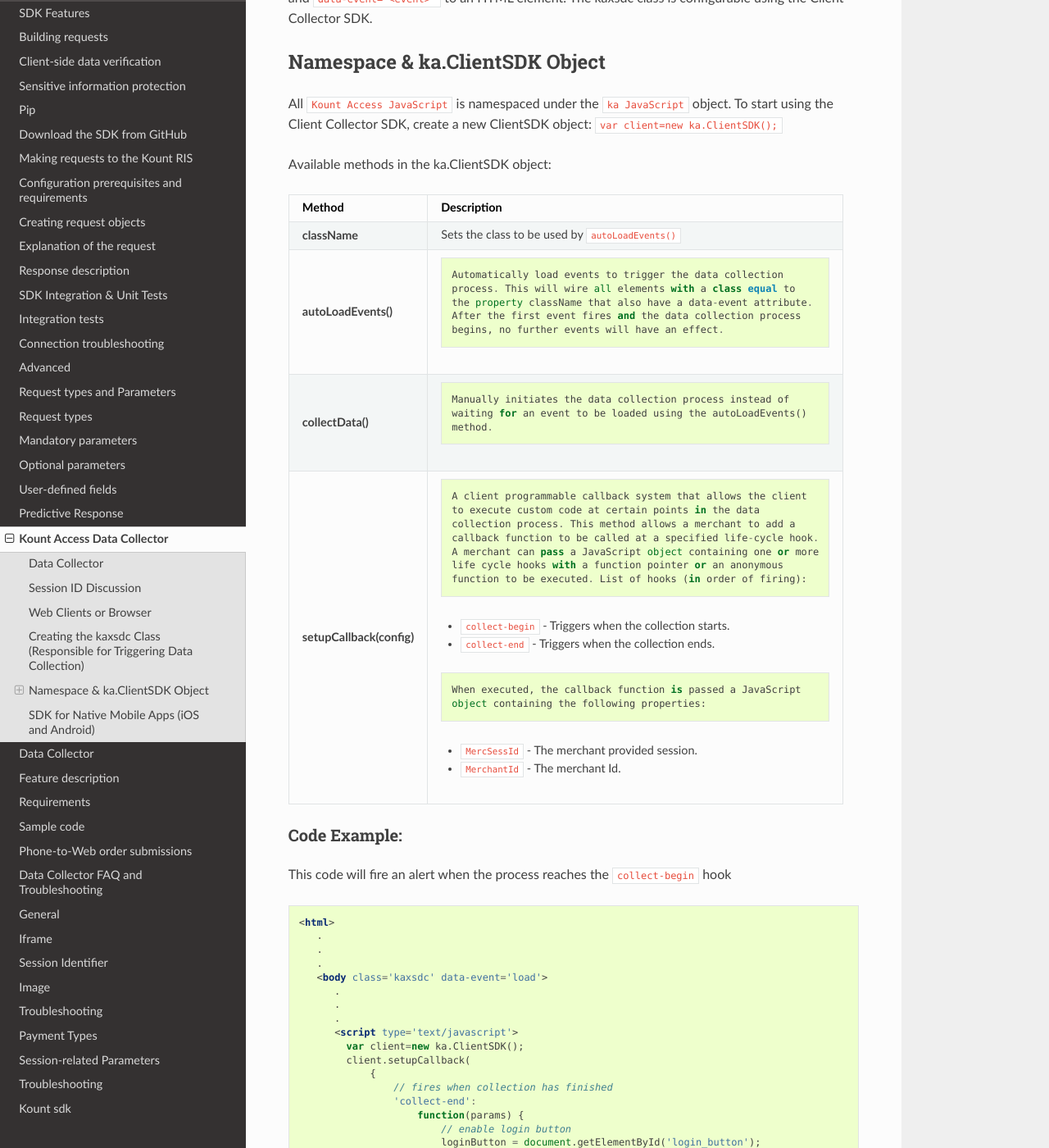
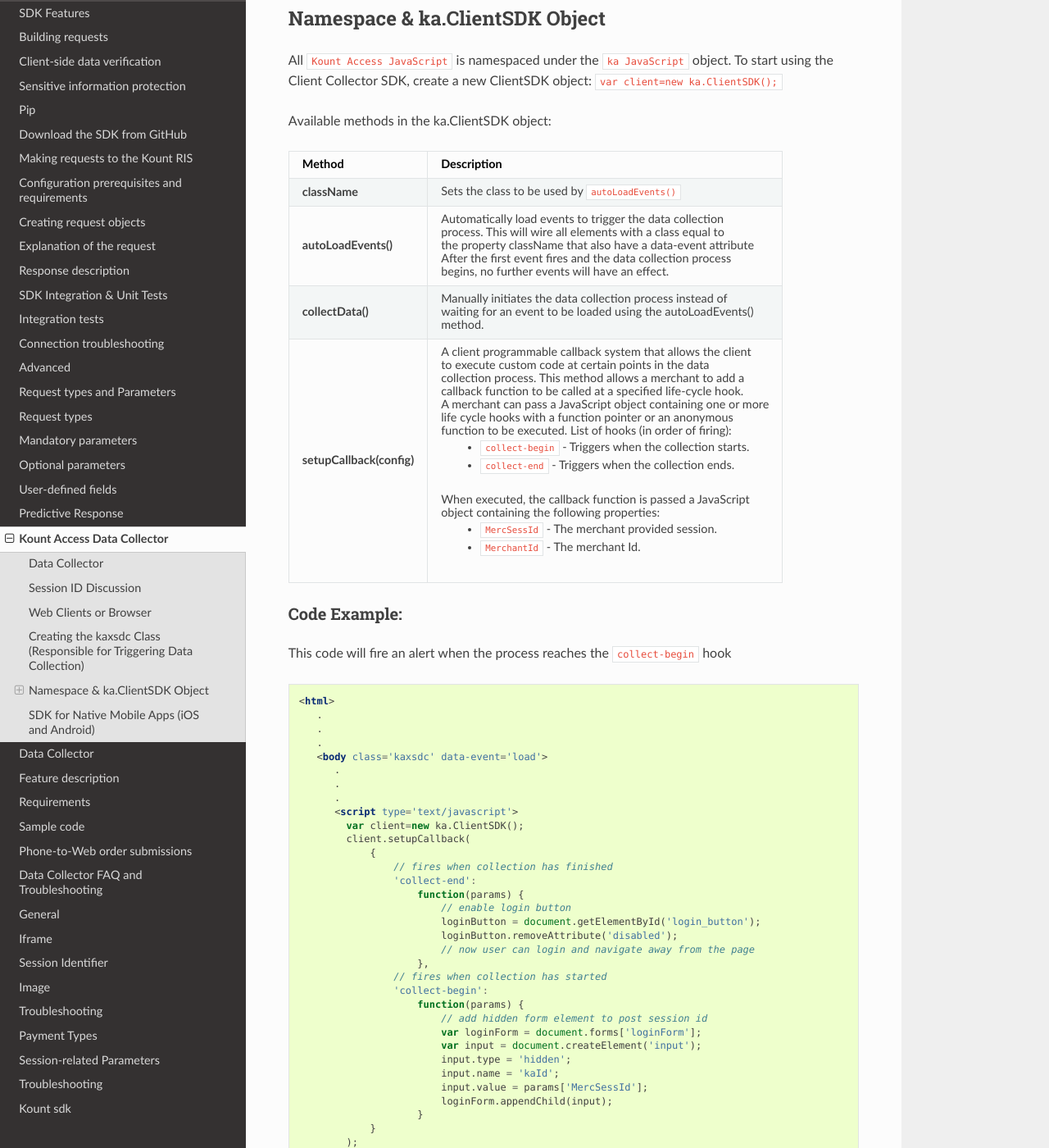
Before and after one commit to Kount/kount-ris-python-sdk, a Sphinx documentation site: the page built from docs/KountAccessDataCollector.rst, in a window 1280 px wide and 1400 px high, scrolled down 1531 px. Shown: the whole window at 82% size. Built offline with Sphinx 7.4.7 and the Read the Docs theme 2.0.0, drawn with Linux system fonts in a browser that asks for light colours; some of the changed lines change nothing that is shown; some of the changed text lies outside the part shown.

Commit message:
Update KountAccessDataCollector.rst
fixed br

```diff
--- a/docs/KountAccessDataCollector.rst
+++ b/docs/KountAccessDataCollector.rst
@@ -40,16 +40,18 @@
 Add the ``<script>`` tag and an ``<img>`` tag to the web page where you
 want to trigger the ``Data Collection`` to occur.
 
+
+.. |br| raw:: html
+
+   <br />
+
 +---------------+--------------+-----------------------------------------------------+
 | Field         | Parameter    | Value                                               |
 +===============+==============+=====================================================+
 | **merchantId**| ``m``        | six digit Merchant ID number issued by Kount        |
 +---------------+--------------+-----------------------------------------------------+
-| **sessionId** | ``s``        |::                                                   |
-|               |              |                                                     |
-|               |              |  32 character session id; see Session ID Discussion |
-|               |              |  above for more information                         |
-|               |              |                                                     |
+| **sessionId** | ``s``        |32 character session id; see Session ID |br|         |
+|               |              |Discussion above for more information                |
 +---------------+--------------+-----------------------------------------------------+
 
 .. line-block::
@@ -89,50 +91,35 @@
 
 Available methods in the ka.ClientSDK object:
 
-+----------------------------+----------------------------------------------------------------+
-| Method                     | Description                                                    |
-+============================+================================================================+
-| **className**              | Sets the class to be used by ``autoLoadEvents()``              |
-+----------------------------+----------------------------------------------------------------+
-| **autoLoadEvents()**       |::                                                              |
-|                            |                                                                |
-|                            |  Automatically load events to trigger the data collection      |
-|                            |  process. This will wire all elements with a class equal to    |
-|                            |  the property className that also have a data-event attribute. |
-|                            |  After the first event fires and the data collection process   |
-|                            |  begins, no further events will have an effect.                |
-|                            |                                                                |
-+----------------------------+----------------------------------------------------------------+
-|  **collectData()**         |::                                                              |
-|                            |                                                                |
-|                            | Manually initiates the data collection process instead of      |
-|                            | waiting for an event to be loaded using the autoLoadEvents()   |
-|                            | method.                                                        |
-|                            |                                                                |
-+----------------------------+----------------------------------------------------------------+
-|                            |::                                                              |
-|                            |                                                                |
-| **setupCallback(config)**  |  A client programmable callback system that allows the client  |
-|                            |  to execute custom code at certain points in the data          |
-|                            |  collection process. This method allows a merchant to add a    |
-|                            |  callback function to be called at a specified life-cycle hook.|
-|                            |  A merchant can pass a JavaScript object containing one or more|
-|                            |  life cycle hooks with a function pointer or an anonymous      |
-|                            |  function to be executed. List of hooks (in order of firing):  |
-|                            |                                                                |
-|                            |                                                                |
-|                            |* ``collect-begin`` - Triggers when the collection starts.      |
-|                            |* ``collect-end`` - Triggers when the collection ends.          |
-|                            |                                                                |
-|                            |::                                                              |
-|                            |                                                                |
-|                            |  When executed, the callback function is passed a JavaScript   |
-|                            |  object containing the following properties:                   |
-|                            |                                                                |
-|                            |* ``MercSessId`` - The merchant provided session.               |
-|                            |* ``MerchantId`` - The merchant Id.                             |
-|                            |                                                                |
-+----------------------------+----------------------------------------------------------------+
++----------------------------+-------------------------------------------------------------------+
+| Method                     | Description                                                       |
++============================+===================================================================+
+| **className**              | Sets the class to be used by ``autoLoadEvents()``                 |
++----------------------------+-------------------------------------------------------------------+
+| **autoLoadEvents()**       |Automatically load events to trigger the data collection  |br|     |
+|                            |process. This will wire all elements with a class equal to |br|    |
+|                            |the property className that also have a data-event attribute |br|  |
+|                            |After the first event fires and the data collection process |br|   |
+|                            |begins, no further events will have an effect.                     |
++----------------------------+-------------------------------------------------------------------+
+|  **collectData()**         |Manually initiates the data collection process instead of |br|     |
+|                            |waiting for an event to be loaded using the autoLoadEvents() |br|  |
+|                            |method.                                                            |
++----------------------------+-------------------------------------------------------------------+
+| **setupCallback(config)**  |A client programmable callback system that allows the client |br|  |
+|                            |to execute custom code at certain points in the data |br|          |
+|                            |collection process. This method allows a merchant to add a |br|    |
+|                            |callback function to be called at a specified life-cycle hook. |br||
+|                            |A merchant can pass a JavaScript object containing one or more |br||
+|                            |life cycle hooks with a function pointer or an anonymous  |br|     |
+|                            |function to be executed. List of hooks (in order of firing): |br|  |
+|                            |  * ``collect-begin`` - Triggers when the collection starts.       |
+|                            |  * ``collect-end`` - Triggers when the collection ends.           |
+|                            |When executed, the callback function is passed a JavaScript |br|   |
+|                            |object containing the following properties:                        |
+|                            |  * ``MercSessId`` - The merchant provided session.                |
+|                            |  * ``MerchantId`` - The merchant Id.                              |
++----------------------------+-------------------------------------------------------------------+
 
 
 Code Example:
```
